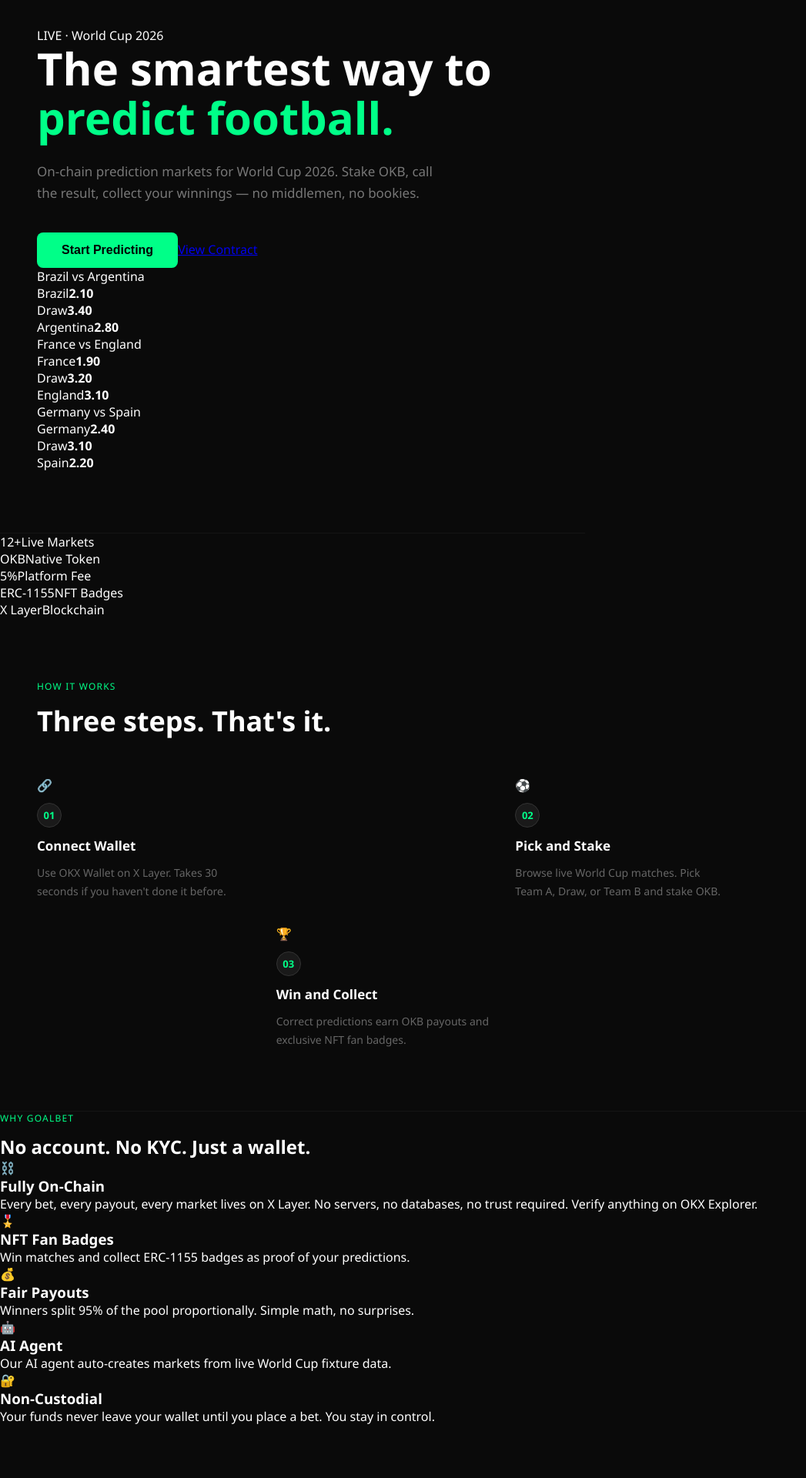
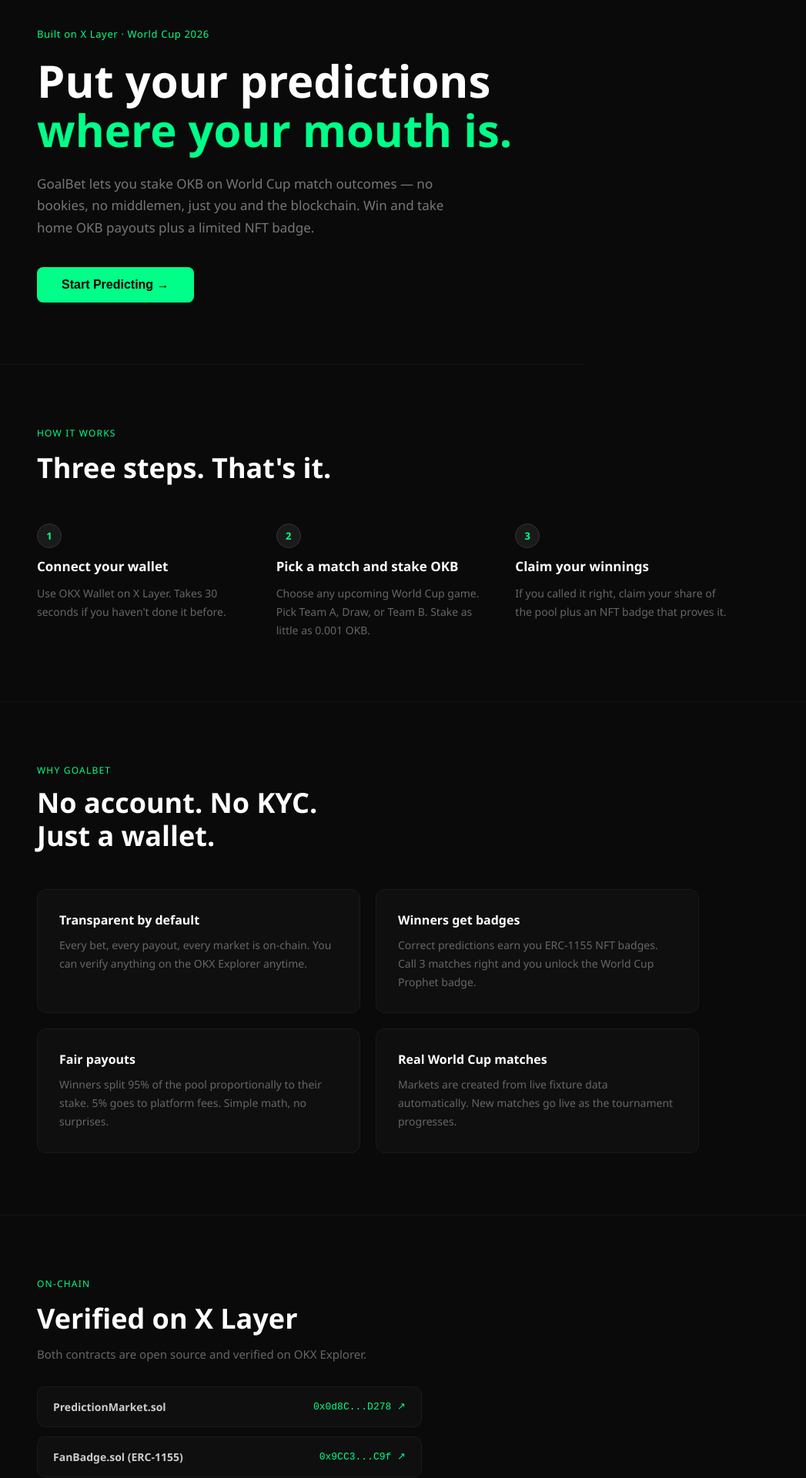
Before and after one commit to Megacollins/goalbet-frontend, a React (Create React App) app: page / in a window 1280 px wide. Shown: the part 140-2060 px from the top of the page at 77% size, without its empty margins (0-1047 px from the left). Built offline with nearby package versions, Linux system fonts and the light colour scheme.

Commit message:
Restore clean landing page

```diff
--- a/src/Landing.js
+++ b/src/Landing.js
@@ -12,7 +12,6 @@
         <div className="landing-logo">
           <span>⚽</span>
           <span className="landing-logo-text">GoalBet</span>
-          <span className="landing-logo-tag">BETA</span>
         </div>
         <div className="landing-nav-links">
           <a href="https://x.com/GoalBetApp" target="_blank" rel="noreferrer">Twitter</a>
@@ -22,170 +21,87 @@
       </nav>
 
       <section className="landing-hero">
-        <div className="landing-hero-glow" />
-        <div className="landing-hero-content">
-          <div className="landing-live-badge">
-            <span className="landing-live-dot" />
-            LIVE · World Cup 2026
-          </div>
-          <h1>The smartest way to<br /><span className="landing-hero-highlight">predict football.</span></h1>
-          <p className="landing-hero-sub">
-            On-chain prediction markets for World Cup 2026.
-            Stake OKB, call the result, collect your winnings — no middlemen, no bookies.
-          </p>
-          <div className="landing-hero-actions">
-            <button className="landing-launch-btn" onClick={() => navigate('/app')}>Start Predicting</button>
-            <a className="landing-ghost-btn" href="https://www.okx.com/explorer/xlayer/address/0x0d8C307303C17cfe4c1Bbe1A023C45B230F6D278" target="_blank" rel="noreferrer">View Contract</a>
-          </div>
-        </div>
-
-        <div className="landing-odds-cards">
-          <div className="landing-odds-card">
-            <div className="landing-odds-match">Brazil vs Argentina</div>
-            <div className="landing-odds-row">
-              <div className="landing-odds-item active"><span>Brazil</span><strong>2.10</strong></div>
-              <div className="landing-odds-item"><span>Draw</span><strong>3.40</strong></div>
-              <div className="landing-odds-item"><span>Argentina</span><strong>2.80</strong></div>
-            </div>
-          </div>
-          <div className="landing-odds-card landing-odds-card-2">
-            <div className="landing-odds-match">France vs England</div>
-            <div className="landing-odds-row">
-              <div className="landing-odds-item"><span>France</span><strong>1.90</strong></div>
-              <div className="landing-odds-item"><span>Draw</span><strong>3.20</strong></div>
-              <div className="landing-odds-item active"><span>England</span><strong>3.10</strong></div>
-            </div>
-          </div>
-          <div className="landing-odds-card landing-odds-card-3">
-            <div className="landing-odds-match">Germany vs Spain</div>
-            <div className="landing-odds-row">
-              <div className="landing-odds-item"><span>Germany</span><strong>2.40</strong></div>
-              <div className="landing-odds-item active"><span>Draw</span><strong>3.10</strong></div>
-              <div className="landing-odds-item"><span>Spain</span><strong>2.20</strong></div>
-            </div>
-          </div>
-        </div>
+        <p className="landing-hero-tag">Built on X Layer · World Cup 2026</p>
+        <h1>Put your predictions<br /><span className="landing-hero-highlight">where your mouth is.</span></h1>
+        <p className="landing-hero-sub">
+          GoalBet lets you stake OKB on World Cup match outcomes —
+          no bookies, no middlemen, just you and the blockchain.
+          Win and take home OKB payouts plus a limited NFT badge.
+        </p>
+        <button className="landing-launch-btn" onClick={() => navigate('/app')}>Start Predicting →</button>
       </section>
-
-      <div className="landing-stats-bar">
-        <div className="landing-stat-item">
-          <span className="landing-stat-num">12+</span>
-          <span className="landing-stat-label">Live Markets</span>
-        </div>
-        <div className="landing-stat-divider" />
-        <div className="landing-stat-item">
-          <span className="landing-stat-num">OKB</span>
-          <span className="landing-stat-label">Native Token</span>
-        </div>
-        <div className="landing-stat-divider" />
-        <div className="landing-stat-item">
-          <span className="landing-stat-num">5%</span>
-          <span className="landing-stat-label">Platform Fee</span>
-        </div>
-        <div className="landing-stat-divider" />
-        <div className="landing-stat-item">
-          <span className="landing-stat-num">ERC-1155</span>
-          <span className="landing-stat-label">NFT Badges</span>
-        </div>
-        <div className="landing-stat-divider" />
-        <div className="landing-stat-item">
-          <span className="landing-stat-num">X Layer</span>
-          <span className="landing-stat-label">Blockchain</span>
-        </div>
-      </div>
 
       <section className="landing-how">
         <p className="landing-section-tag">How it works</p>
         <h2>Three steps. That's it.</h2>
         <div className="landing-steps">
           <div className="landing-step">
-            <div className="landing-step-icon">🔗</div>
-            <span className="landing-step-num">01</span>
-            <h3>Connect Wallet</h3>
+            <span className="landing-step-num">1</span>
+            <h3>Connect your wallet</h3>
             <p>Use OKX Wallet on X Layer. Takes 30 seconds if you haven't done it before.</p>
           </div>
-          <div className="landing-step-line" />
           <div className="landing-step">
-            <div className="landing-step-icon">⚽</div>
-            <span className="landing-step-num">02</span>
-            <h3>Pick and Stake</h3>
-            <p>Browse live World Cup matches. Pick Team A, Draw, or Team B and stake OKB.</p>
+            <span className="landing-step-num">2</span>
+            <h3>Pick a match and stake OKB</h3>
+            <p>Choose any upcoming World Cup game. Pick Team A, Draw, or Team B. Stake as little as 0.001 OKB.</p>
           </div>
-          <div className="landing-step-line" />
           <div className="landing-step">
-            <div className="landing-step-icon">🏆</div>
-            <span className="landing-step-num">03</span>
-            <h3>Win and Collect</h3>
-            <p>Correct predictions earn OKB payouts and exclusive NFT fan badges.</p>
+            <span className="landing-step-num">3</span>
+            <h3>Claim your winnings</h3>
+            <p>If you called it right, claim your share of the pool plus an NFT badge that proves it.</p>
           </div>
         </div>
       </section>
 
-      <section className="landing-features">
+      <section className="landing-different">
         <p className="landing-section-tag">Why GoalBet</p>
-        <h2>No account. No KYC. Just a wallet.</h2>
-        <div className="landing-features-grid">
-          <div className="landing-feature-card landing-feature-large">
-            <span className="landing-feature-icon">⛓️</span>
-            <h3>Fully On-Chain</h3>
-            <p>Every bet, every payout, every market lives on X Layer. No servers, no databases, no trust required. Verify anything on OKX Explorer.</p>
+        <h2>No account. No KYC.<br />Just a wallet.</h2>
+        <div className="landing-cards">
+          <div className="landing-card">
+            <h3>Transparent by default</h3>
+            <p>Every bet, every payout, every market is on-chain. You can verify anything on the OKX Explorer anytime.</p>
           </div>
-          <div className="landing-feature-card">
-            <span className="landing-feature-icon">🎖️</span>
-            <h3>NFT Fan Badges</h3>
-            <p>Win matches and collect ERC-1155 badges as proof of your predictions.</p>
+          <div className="landing-card">
+            <h3>Winners get badges</h3>
+            <p>Correct predictions earn you ERC-1155 NFT badges. Call 3 matches right and you unlock the World Cup Prophet badge.</p>
           </div>
-          <div className="landing-feature-card">
-            <span className="landing-feature-icon">💰</span>
-            <h3>Fair Payouts</h3>
-            <p>Winners split 95% of the pool proportionally. Simple math, no surprises.</p>
+          <div className="landing-card">
+            <h3>Fair payouts</h3>
+            <p>Winners split 95% of the pool proportionally to their stake. 5% goes to platform fees. Simple math, no surprises.</p>
           </div>
-          <div className="landing-feature-card">
-            <span className="landing-feature-icon">🤖</span>
-            <h3>AI Agent</h3>
-            <p>Our AI agent auto-creates markets from live World Cup fixture data.</p>
-          </div>
-          <div className="landing-feature-card">
-            <span className="landing-feature-icon">🔐</span>
-            <h3>Non-Custodial</h3>
-            <p>Your funds never leave your wallet until you place a bet. You stay in control.</p>
+          <div className="landing-card">
+            <h3>Real World Cup matches</h3>
+            <p>Markets are created from live fixture data automatically. New matches go live as the tournament progresses.</p>
           </div>
         </div>
       </section>
 
       <section className="landing-contracts">
-        <p className="landing-section-tag">Transparent</p>
+        <p className="landing-section-tag">On-chain</p>
         <h2>Verified on X Layer</h2>
         <p className="landing-contracts-sub">Both contracts are open source and verified on OKX Explorer.</p>
         <div className="landing-contract-list">
           <a href="https://www.okx.com/explorer/xlayer/address/0x0d8C307303C17cfe4c1Bbe1A023C45B230F6D278" target="_blank" rel="noreferrer" className="landing-contract-item">
-            <div>
-              <span className="landing-contract-name">PredictionMarket.sol</span>
-              <span className="landing-contract-desc">Handles all bets, markets and payouts</span>
-            </div>
+            <span className="landing-contract-name">PredictionMarket.sol</span>
             <span className="landing-contract-addr">0x0d8C...D278 ↗</span>
           </a>
           <a href="https://www.okx.com/explorer/xlayer/address/0x9CC371D5a337cdbaE3e37B0b8EBD6E47f3101C9f" target="_blank" rel="noreferrer" className="landing-contract-item">
-            <div>
-              <span className="landing-contract-name">FanBadge.sol (ERC-1155)</span>
-              <span className="landing-contract-desc">Mints NFT badges to winning predictors</span>
-            </div>
+            <span className="landing-contract-name">FanBadge.sol (ERC-1155)</span>
             <span className="landing-contract-addr">0x9CC3...C9f ↗</span>
           </a>
         </div>
       </section>
 
       <section className="landing-cta">
-        <div className="landing-cta-glow" />
-        <h2>The World Cup is here. Are you in?</h2>
-        <p>No sign up. No KYC. Just connect your OKX Wallet and start predicting.</p>
-        <button className="landing-launch-btn" onClick={() => navigate('/app')}>Start Predicting</button>
+        <h2>The World Cup is happening.<br />Are you in?</h2>
+        <button className="landing-launch-btn" onClick={() => navigate('/app')}>Start Predicting →</button>
+        <p className="landing-cta-sub">No sign up. Just connect your OKX Wallet and go.</p>
       </section>
 
       <footer className="landing-footer">
         <div className="landing-footer-left">
-          <span className="landing-footer-logo">⚽ GoalBet</span>
-          <span>Built on X Layer · Powered by OKB · World Cup 2026</span>
+          <span>⚽ GoalBet</span>
+          <span>Built on X Layer · Powered by OKB</span>
         </div>
         <div className="landing-footer-right">
           <a href="https://x.com/GoalBetApp" target="_blank" rel="noreferrer">Twitter</a>
```
Also changed, not shown: src/Landing.css (+0 -8 lines).
